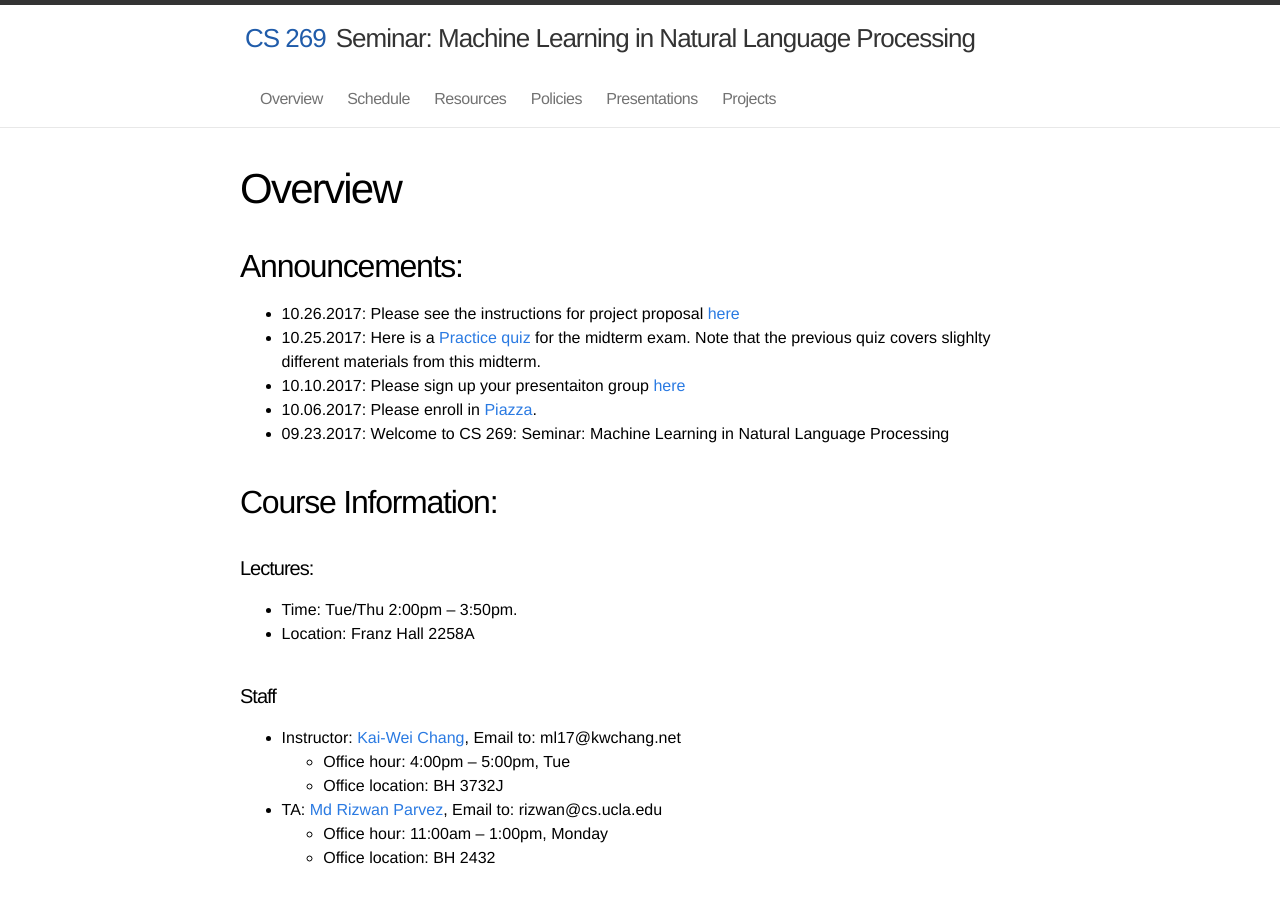
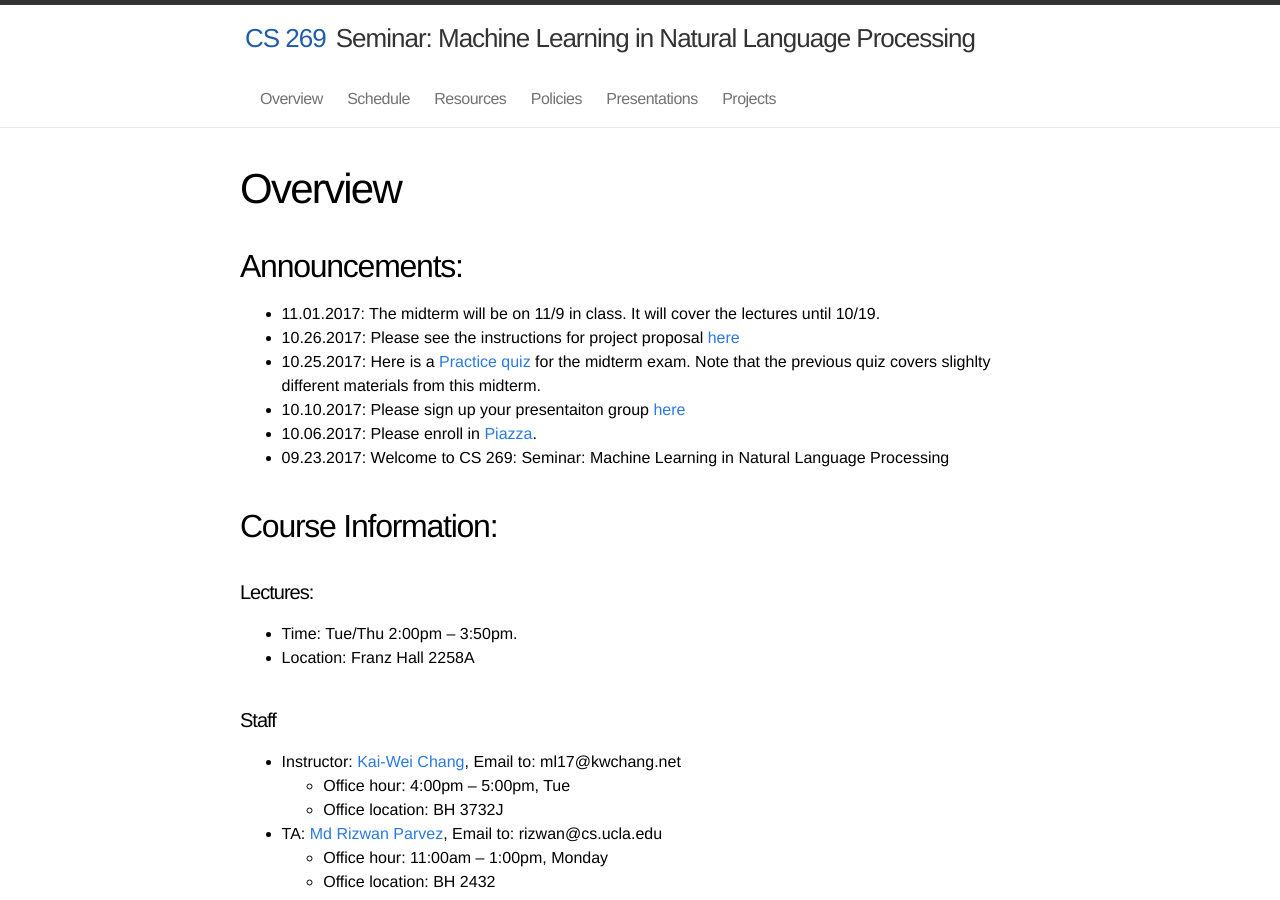
Before and after one commit to uclanlp/CS269-17, a Jekyll site: the page built from 1_overview.md, in a window 1280 px wide and 900 px high. Built offline with Jekyll 4.4.1, drawn with Linux system fonts in a browser that asks for light colours.

Commit message:
Update 1_overview.md

```diff
--- a/1_overview.md
+++ b/1_overview.md
@@ -6,6 +6,7 @@ name: 1
 ---
 
 ## Announcements:
+  * 11.01.2017: The midterm will be on 11/9 in class. It will cover the lectures until 10/19.
   * 10.26.2017: Please see the instructions for project proposal [here](https://ccle.ucla.edu/mod/assign/view.php?id=1720530)
   * 10.25.2017: Here is a [Practice quiz](practice_quiz.pdf) for the midterm exam. Note that the previous quiz covers slighlty different materials from this midterm.
   * 10.10.2017: Please sign up your presentaiton group [here](https://docs.google.com/spreadsheets/d/1w-8ocLW8GiU9rfcusHGd3aKCDU-4LPBU-RcG8btGT8w/edit?usp=sharing)
```
